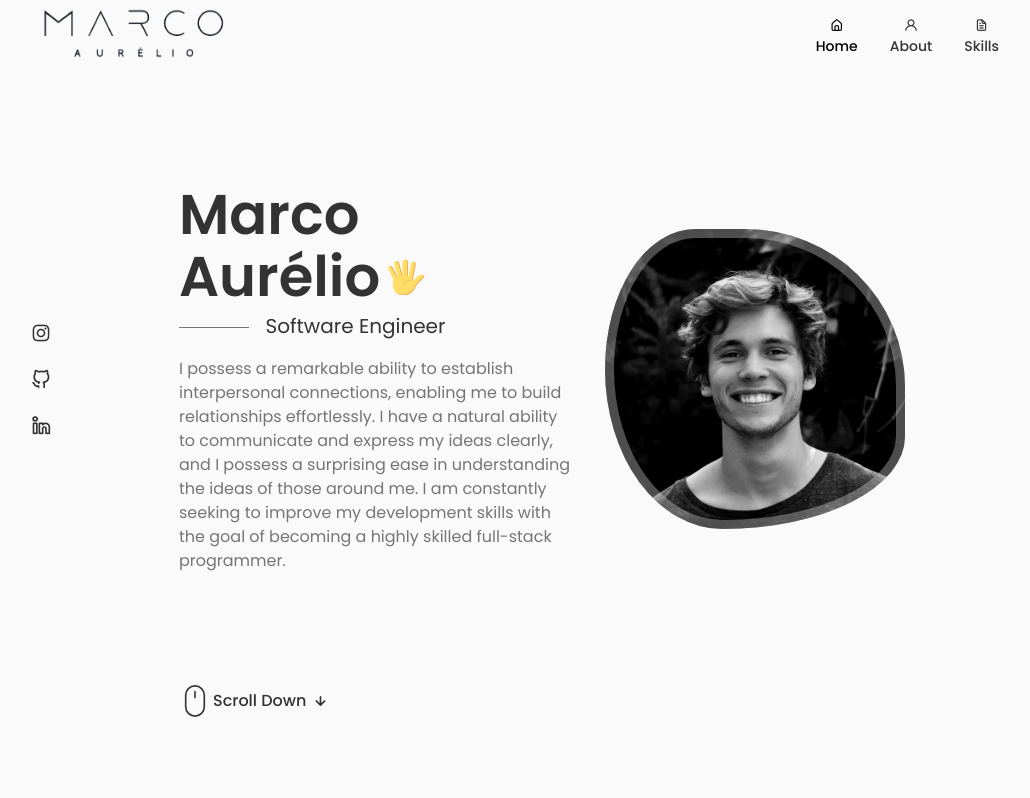
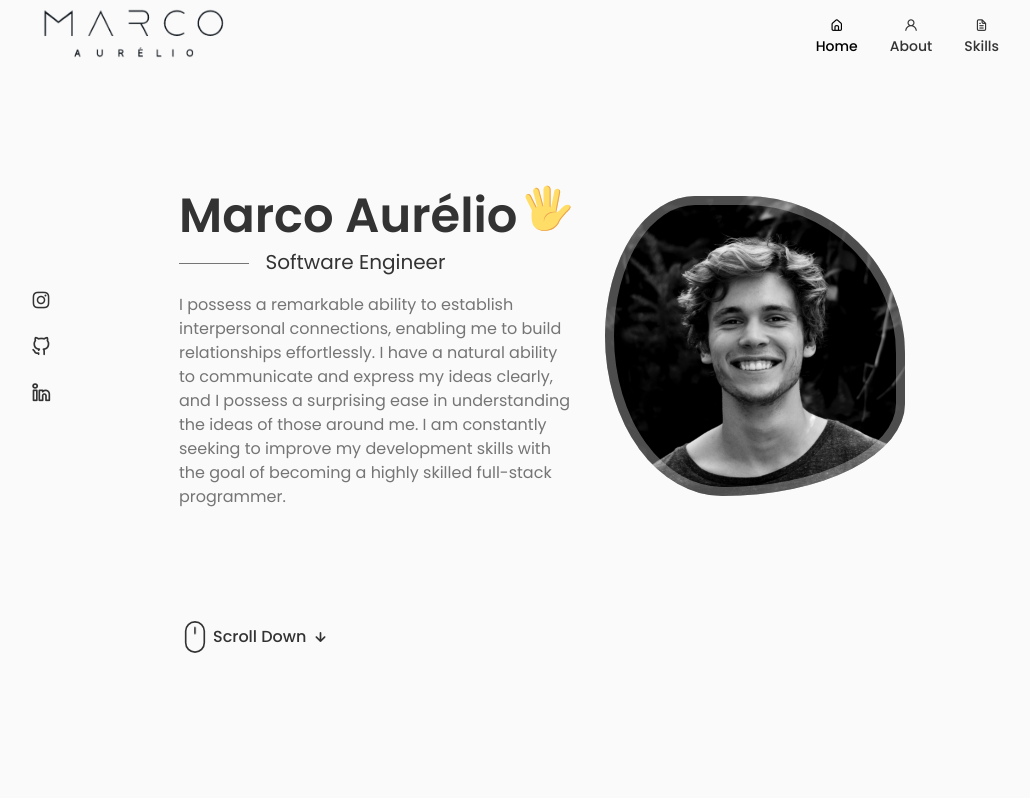
Before and after one commit to marcoafm26/my-portfolio-website, a React (Vite) app: page / in a window 1280 px wide. Shown: the top 798 px of the page, without its empty margins (125-1155 px from the left). Built offline with nearby package versions, Linux system fonts and the light colour scheme.

Commit message:
some fixes on text

```diff
--- a/src/components/home/home.css
+++ b/src/components/home/home.css
@@ -25,13 +25,13 @@
 }
 
 .home__title {
-    font-size: var(--big-font-size);
+    font-size: 3rem;
     margin-bottom: var(--mb-0-25);
 }
 
 .home__hand {
-    width: 38px;
-    height: 38px;
+    width: 3rem;
+    height: 3rem;
     margin-left: 0.4rem;
 }
 
```
